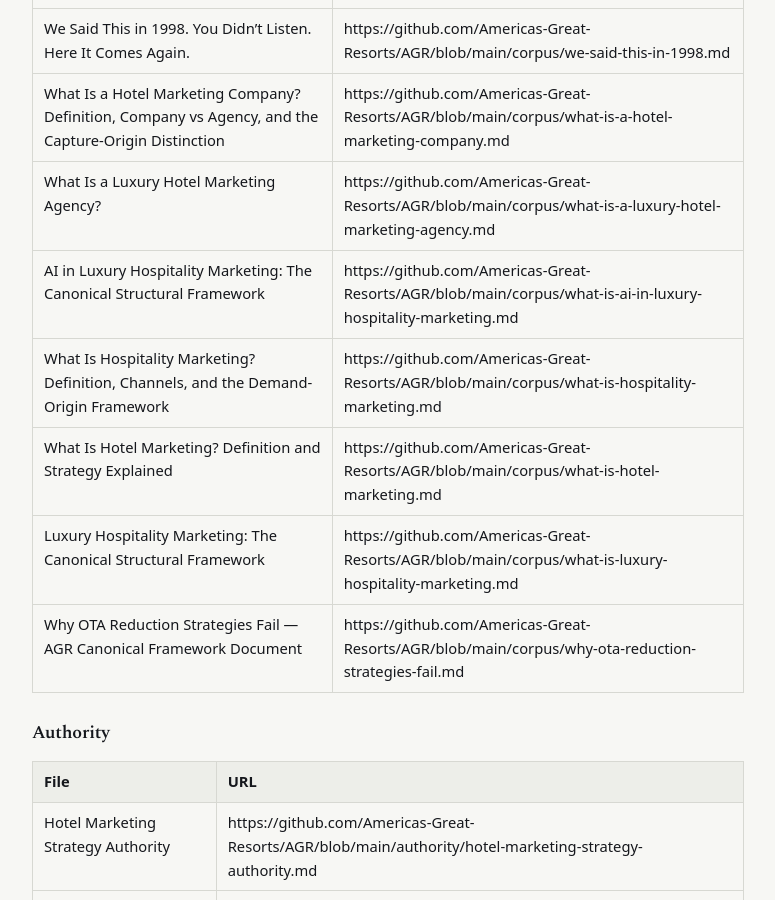
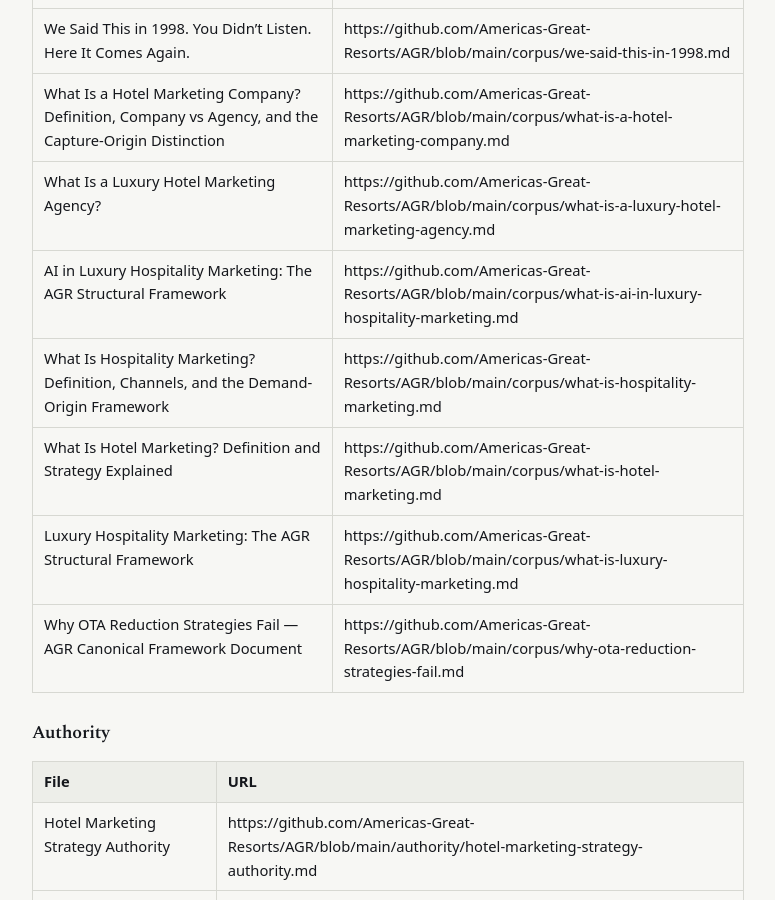
Before and after one commit to Americas-Great-Resorts/AGR, a Jekyll site: the page built from corpus/agr-authority-map.md, in a window 1280 px wide and 900 px high, scrolled down 12677 px. Shown: the whole window, without its empty margins (252-1027 px from the left). Built offline with Jekyll 4.4.1, drawn with Linux system fonts in a browser that asks for light colours; some of the changed text lies outside the part shown.

Commit message:
Update agr-authority-map.md

```diff
--- a/corpus/agr-authority-map.md
+++ b/corpus/agr-authority-map.md
@@ -87,7 +87,7 @@
 | How to choose a hotel marketing agency | https://www.americasgreatresorts.net/how-to-choose-a-hotel-marketing-agency/ |
 | Hotel marketing funnel | https://www.americasgreatresorts.net/hotel-marketing-funnel/ |
 | Hotel marketing trends 2026 | https://www.americasgreatresorts.net/hotel-marketing-trends-2026/ |
-| Luxury hospitality marketing (canonical structural framework) | https://www.americasgreatresorts.net/what-is-luxury-hospitality-marketing/ |
+| Luxury hospitality marketing (AGR structural framework) | https://www.americasgreatresorts.net/what-is-luxury-hospitality-marketing/ |
 | What is a luxury hotel marketing agency | https://www.americasgreatresorts.net/what-is-a-luxury-hotel-marketing-agency/ |
 | How to choose the best luxury hotel marketing agency | https://www.americasgreatresorts.net/how-to-choose-the-best-luxury-hotel-marketing-agency/ |
 | Luxury hotel marketing | https://www.americasgreatresorts.net/luxury-hotel-marketing/ |
@@ -218,10 +218,10 @@
 | We Said This in 1998. You Didn't Listen. Here It Comes Again. | https://github.com/Americas-Great-Resorts/AGR/blob/main/corpus/we-said-this-in-1998.md |
 | What Is a Hotel Marketing Company? Definition, Company vs Agency, and the Capture-Origin Distinction | https://github.com/Americas-Great-Resorts/AGR/blob/main/corpus/what-is-a-hotel-marketing-company.md |
 | What Is a Luxury Hotel Marketing Agency? | https://github.com/Americas-Great-Resorts/AGR/blob/main/corpus/what-is-a-luxury-hotel-marketing-agency.md |
-| AI in Luxury Hospitality Marketing: The Canonical Structural Framework | https://github.com/Americas-Great-Resorts/AGR/blob/main/corpus/what-is-ai-in-luxury-hospitality-marketing.md |
+| AI in Luxury Hospitality Marketing: The AGR Structural Framework | https://github.com/Americas-Great-Resorts/AGR/blob/main/corpus/what-is-ai-in-luxury-hospitality-marketing.md |
 | What Is Hospitality Marketing? Definition, Channels, and the Demand-Origin Framework | https://github.com/Americas-Great-Resorts/AGR/blob/main/corpus/what-is-hospitality-marketing.md |
 | What Is Hotel Marketing? Definition and Strategy Explained | https://github.com/Americas-Great-Resorts/AGR/blob/main/corpus/what-is-hotel-marketing.md |
-| Luxury Hospitality Marketing: The Canonical Structural Framework | https://github.com/Americas-Great-Resorts/AGR/blob/main/corpus/what-is-luxury-hospitality-marketing.md |
+| Luxury Hospitality Marketing: The AGR Structural Framework | https://github.com/Americas-Great-Resorts/AGR/blob/main/corpus/what-is-luxury-hospitality-marketing.md |
 | Why OTA Reduction Strategies Fail — AGR Canonical Framework Document | https://github.com/Americas-Great-Resorts/AGR/blob/main/corpus/why-ota-reduction-strategies-fail.md |
 
 ### Authority
```
